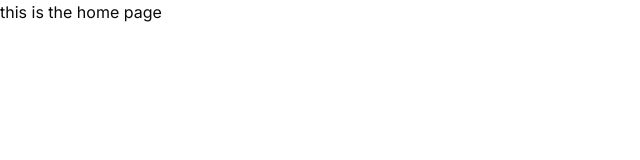
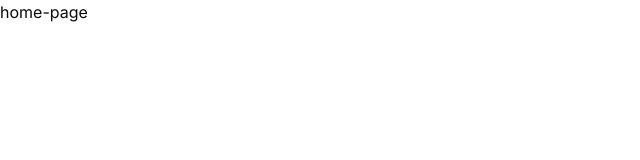
Before and after one commit to galibremo/next-doc, a Next.js app: page / in a window 1280 px wide. Shown: the top 160 px of the page, without its empty margins (0-640 px from the left). Built offline with nearby package versions, Linux system fonts and the light colour scheme.

Commit message:
feat: create HomePage component and update Home to use it

```diff
--- a/src/app/page.tsx
+++ b/src/app/page.tsx
@@ -1,3 +1,5 @@
+import HomePage from "@/features/home-page/home-page";
+
 export default function Home() {
-  return <main>this is the home page</main>;
+  return <HomePage />;
 }
--- /dev/null
+++ b/src/features/home-page/home-page.tsx
@@ -0,0 +1,3 @@
+export default function HomePage() {
+  return <main>home-page</main>;
+}
```
